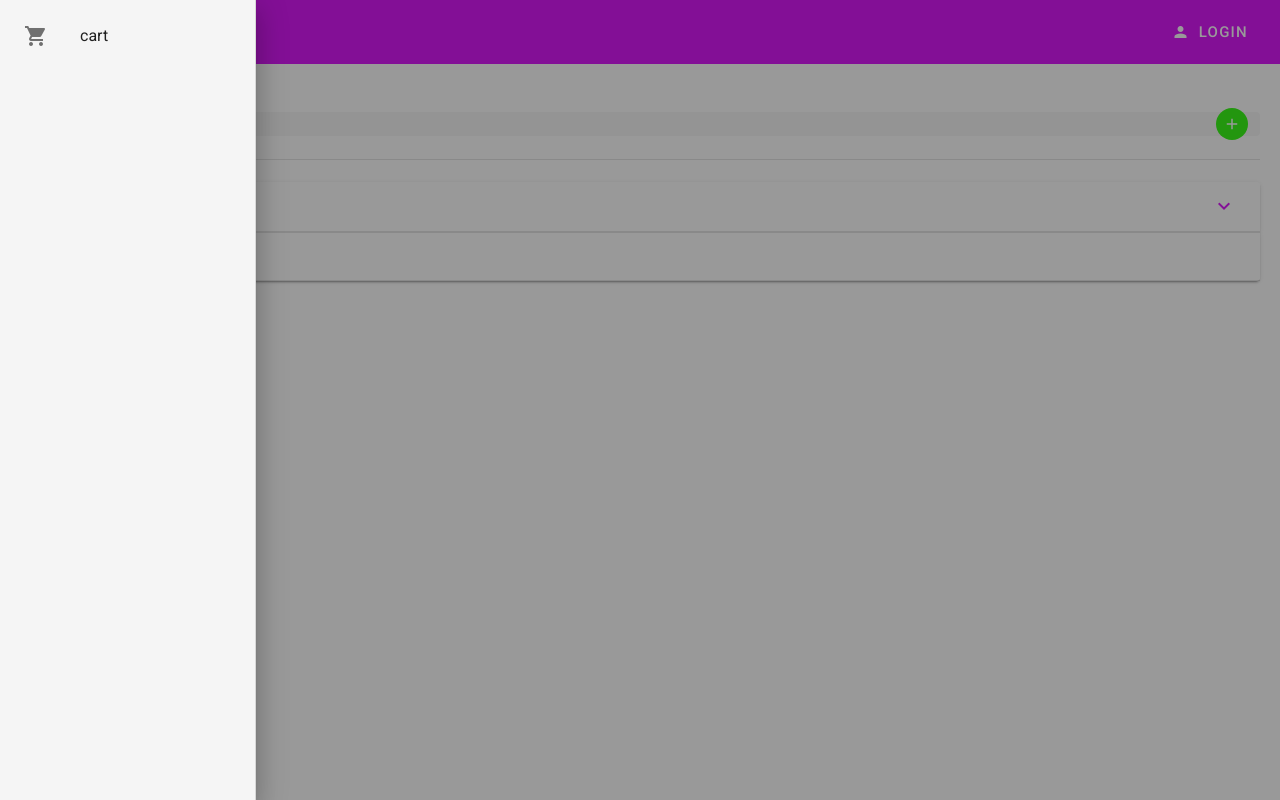
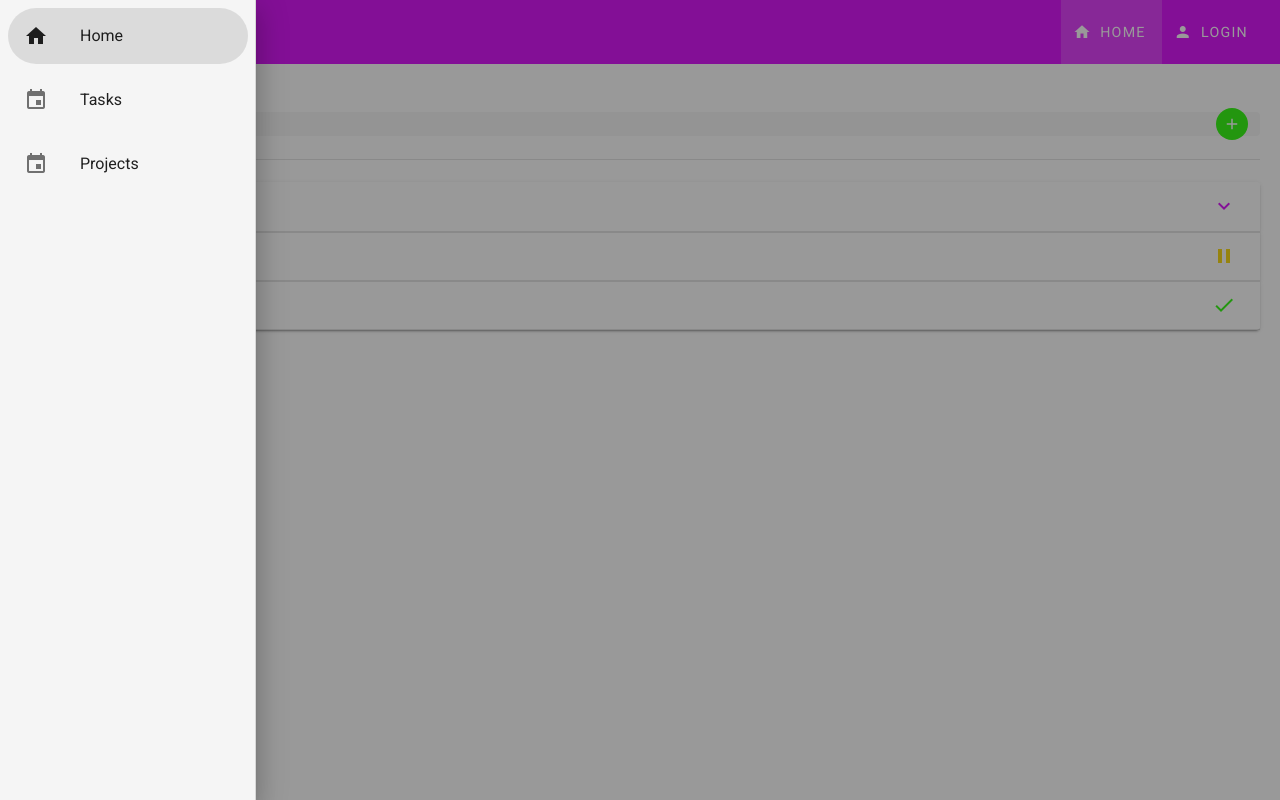
Before and after one commit to blackpandan/life-note, a Vue app in the folder frontend/vue/: page / in a window 1280 px wide. Built offline with nearby package versions, Linux system fonts and the light colour scheme.

Commit message:
added login and updated home

```diff
--- a/frontend/vue/src/components/nav.vue
+++ b/frontend/vue/src/components/nav.vue
@@ -1,25 +1,59 @@
 <template>
 <nav>
   <v-app-bar app dark color="purple accent-3" elevate-on-scroll>
-     <v-app-bar-nav-icon @click="drawer = !drawer"></v-app-bar-nav-icon>
-     <v-toolbar-title class="title"><span class="title">Life</span><span class="title grey--text text--lighten-3 font-weight-normal">Note</span></v-toolbar-title>
+     <v-app-bar-nav-icon @click="drawer = !drawer" class="pa-0"></v-app-bar-nav-icon>
+     <v-toolbar-title class="title font-weight-regular"><span class="life">Life</span><span class="life grey--text text--lighten-3 font-weight-normal">Book</span></v-toolbar-title>
      <v-spacer></v-spacer>
-     <v-toolbar-items>
-       <v-btn dark color="purple accent-3" depressed>
+     <v-toolbar-items class="d-none d-sm-flex">
+       <v-btn dark color="purple accent-3" depressed to="/">
+       <v-icon left>home</v-icon>
+       <span class="font-weight-regular life-l">home</span>
+       </v-btn>
+       <v-btn dark color="purple accent-3" depressed to="/login">
          <v-icon left>person</v-icon>
-         <span class="font-weight-normal">login</span>
+         <span class="font-weight-regular life-l">login</span>
        </v-btn>
+
+     </v-toolbar-items>
+     <v-toolbar-items class="d-flex d-sm-none">
+        <v-btn icon to="/">
+         <v-icon>home</v-icon>
+       </v-btn>
+       <v-btn icon to="/login">
+         <v-icon>person</v-icon>
+       </v-btn>
+
      </v-toolbar-items>
    </v-app-bar>
    <v-navigation-drawer v-model="drawer" app temporary color="grey lighten-4">
        <v-list rounded>
            <v-list-item-group>
+             <v-list-item to="/">
+               <v-list-item-icon>
+                 <v-icon>home</v-icon>
+               </v-list-item-icon>
+               <v-list-item-content>
+                 <v-list-item-title>
+                 Home
+                 </v-list-item-title>
+               </v-list-item-content>
+             </v-list-item>
              <v-list-item>
                <v-list-item-icon>
-                 <v-icon>shopping_cart</v-icon>
+                 <v-icon>event</v-icon>
                </v-list-item-icon>
                <v-list-item-content>
-                 <v-list-item-title>cart</v-list-item-title>
+                 <v-list-item-title>Tasks</v-list-item-title>
+               </v-list-item-content>
+             </v-list-item>
+             <v-list-item>
+               <v-list-item-icon>
+                 <v-icon>event</v-icon>
+               </v-list-item-icon>
+               <v-list-item-content>
+                 <v-list-item-title>
+                   Projects
+                 </v-list-item-title>
                </v-list-item-content>
              </v-list-item>
            </v-list-item-group>
@@ -38,6 +72,11 @@ data(){
 }
 </script>
 
-<style>
-
+<style lang="scss" scoped>
+.life{
+  font-size: 1em;
+  &-l{
+    font-size: 0.95em;
+  }
+}
 </style>
--- a/frontend/vue/src/router/routes.js
+++ b/frontend/vue/src/router/routes.js
@@ -1,6 +1,7 @@
 import Vue from 'vue'
 import VueRouter from 'vue-router'
 import Home from '../views/Home.vue'
+import Login from '../views/Login.vue'
 
 Vue.use(VueRouter)
 
@@ -17,6 +18,11 @@ const routes = [
     // this generates a separate chunk (about.[hash].js) for this route
     // which is lazy-loaded when the route is visited.
     component: () => import(/* webpackChunkName: "about" */ '../views/About.vue')
+  },
+  {
+    path: "/login",
+    name: "login",
+    component: Login
   }
 ]
 
--- a/frontend/vue/src/views/Home.vue
+++ b/frontend/vue/src/views/Home.vue
@@ -3,17 +3,16 @@
     <h1 class="subtitle-1 grey--text text--darken-1">Welcome!</h1>
     <div class="">
       <v-card flat small class="pa-0 px-6 py-2 grey lighten-4 border-radius-lg">
-        <v-layout class="pa-0">
           <v-row class="pa-0">
-            <v-card-title class="subtitle-1 pa-0">Add Events</v-card-title>
+            <v-card-title class="cus-e pa-0 font-weight-regular">Add Events</v-card-title>
             <v-spacer></v-spacer>
 
             <v-dialog v-model="dialog" width="59vw">
             <template v-slot:activator="{on, attrs}">
             <v-card-actions class="pa-0">
 
-            <v-btn fab x-small dark depressed color="#24F900" class="pa-0">
-              <v-icon class="white--text" v-bind="attrs" v-on="on">add</v-icon>
+            <v-btn fab x-small dark depressed color="#24F900" class="pa-0" v-bind="attrs" v-on="on">
+              <v-icon class="white--text" color="white">add</v-icon>
             </v-btn>
             </v-card-actions>
             </template>
@@ -21,7 +20,7 @@
             <v-card>
               <v-form>
                 <v-container fluid>
-                  <v-select :items="items" label="type" dense solo prepend-icon="event"></v-select>
+                  <v-select :items="items" label="type" dense solo prepend-icon="event" flat></v-select>
                 <v-text-field label="title"></v-text-field>
                 <v-textarea rows="3" label="description"></v-textarea>
                   <v-btn small dark class="purple accent-3"><span>submit</span></v-btn>
@@ -31,14 +30,13 @@
 
             </v-dialog>
           </v-row>
-        </v-layout>
       </v-card>
       <br>
       <v-divider></v-divider>
       <br>
       <v-expansion-panels focusable >
         <v-expansion-panel >
-          <v-expansion-panel-header class="cus-h text-capitalize font-weight-regular">
+          <v-expansion-panel-header class="cus-h text-capitalize font-weight-light">
             go to the doctor
              <template v-slot:actions>
             <v-icon color="purple accent-3">
@@ -67,9 +65,37 @@
           </v-column>
         </v-expansion-panel-content>
         </v-expansion-panel>
-        <v-expansion-panel disabled class="pause">
+        <v-expansion-panel class="pause">
           <v-expansion-panel-header class="cus-h text-capitalize font-weight-regular" disable-icon-rotate>
             <span class="pause-text" >go to the doctor</span>
+            <!-- <v-spacer></v-spacer> -->
+            <!-- <v-icon class="pause-text">pause</v-icon> -->
+             <template v-slot:actions>
+            <v-icon color="#F9D500">pause</v-icon>
+          </template>
+            </v-expansion-panel-header>
+          <v-divider></v-divider>
+        <v-expansion-panel-content>
+          <v-column>
+           <br>
+          <p class="cus-p">i need to go to the doctor for my eye checkup</p>
+          <br>
+          <v-row>
+            <v-btn small dark color="#F9D500">
+              <span>cotinue</span>
+            </v-btn>
+         <v-spacer></v-spacer>
+          <v-btn small class="error">
+            <span>delete</span>
+          </v-btn>
+           </v-row>
+          </v-column>
+        </v-expansion-panel-content>
+
+        </v-expansion-panel>
+        <v-expansion-panel class="complete">
+          <v-expansion-panel-header class="cus-h text-capitalize font-weight-regular" disable-icon-rotate>
+            <span class="complete-text" >go to the doctor</span>
              <template v-slot:actions>
             <v-icon color="#24F900">check</v-icon>
           </template>
@@ -81,12 +107,12 @@
           <p class="cus-p">i need to go to the doctor for my eye checkup</p>
           <br>
           <v-row>
-            <v-btn small dark color="#24F900">
-              <span>complete</span>
+            <v-btn small dark color="#24F900" depressed>
+              <span class="cus-b">complete</span>
             </v-btn>
          <v-spacer></v-spacer>
           <v-btn small class="error">
-            <span>delete</span>
+            <span class="cus-b">delete</span>
           </v-btn>
            </v-row>
           </v-column>
@@ -111,6 +137,7 @@ data(){
 </script>
 
 <style lang="scss" scoped>
+$green: #24F900;
 .cus{
   &-h{
     font-size: 1.1em;
@@ -121,6 +148,9 @@ data(){
   &-b{
     font-size: 0.8em;
   }
+  &-e{
+    font-size: 1em;
+  }
 }
 .pause{
   border-left:0.2em solid #F9D500;
@@ -128,4 +158,13 @@ data(){
     color: #F9D500;
   }
 }
+
+.complete{
+    border-left: 0.2em solid $green;
+    // background-color: black;
+    &-text{
+      color: $green ;
+    }
+  }
+
 </style>
--- /dev/null
+++ b/frontend/vue/src/views/Login.vue
@@ -0,0 +1,13 @@
+<template>
+  <p>Login Page</p>
+</template>
+
+<script>
+export default {
+
+}
+</script>
+
+<style>
+
+</style>
```
